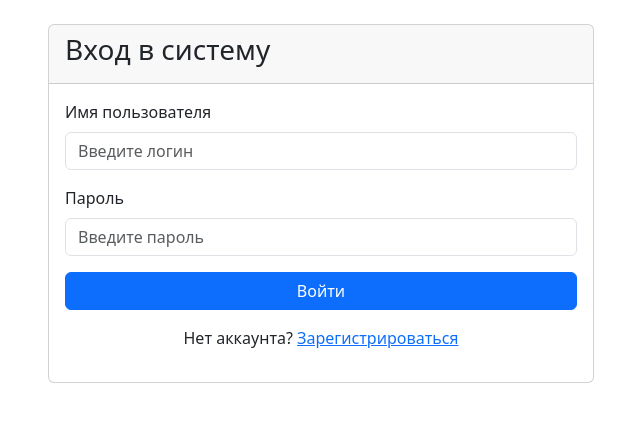
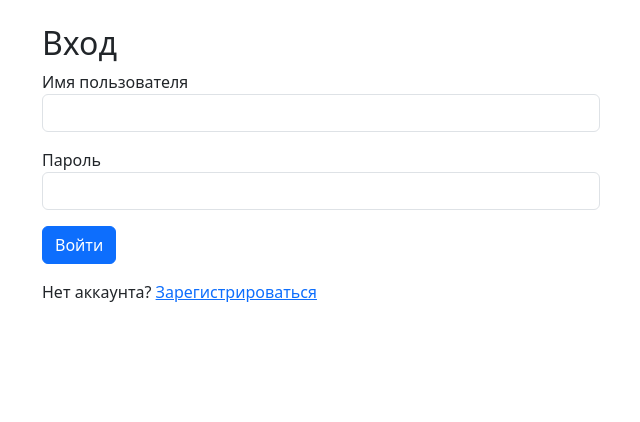
Before and after one commit to pozdnyak-coder/online-marketplace1, a Flask app: page /login in a window 1280 px wide. Shown: the part 56-478 px from the top of the page, without its empty margins (319-959 px from the left). Run offline with Flask 3, Linux system fonts and the light colour scheme.

Commit message:
Update login.html

```diff
--- a/static/templates/login.html
+++ b/static/templates/login.html
@@ -1,10 +1,14 @@
 {% extends "base.html" %}
 {% block title %}Вход{% endblock %}
 {% block content %}
-<div class="row justify-content-center"><div class="col-md-6"><div class="card"><div class="card-header"><h3>Вход в систему</h3></div><div class="card-body"><form method="POST">
-    {{ form.hidden_tag() }}
-    <div class="mb-3"><label class="form-label">Имя пользователя</label>{{ form.username(class="form-control", placeholder="Введите логин") }}</div>
-    <div class="mb-3"><label class="form-label">Пароль</label>{{ form.password(class="form-control", placeholder="Введите пароль") }}</div>
-    <button type="submit" class="btn btn-primary w-100">Войти</button>
-</form><p class="mt-3 text-center">Нет аккаунта? <a href="{{ url_for('register') }}">Зарегистрироваться</a></p></div></div></div></div>
+<div class="col-md-6 mx-auto">
+    <h2>Вход</h2>
+    <form method="POST">
+        {{ form.hidden_tag() }}
+        <div class="mb-3">{{ form.username.label }} {{ form.username(class="form-control") }}</div>
+        <div class="mb-3">{{ form.password.label }} {{ form.password(class="form-control") }}</div>
+        <button class="btn btn-primary">Войти</button>
+    </form>
+    <p class="mt-3">Нет аккаунта? <a href="{{ url_for('register') }}">Зарегистрироваться</a></p>
+</div>
 {% endblock %}
```
